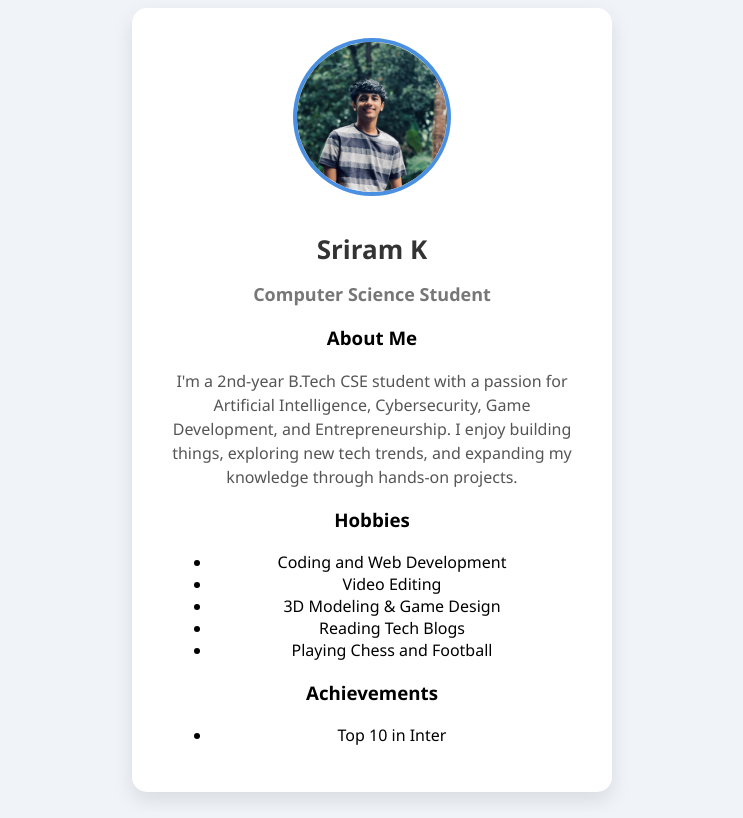
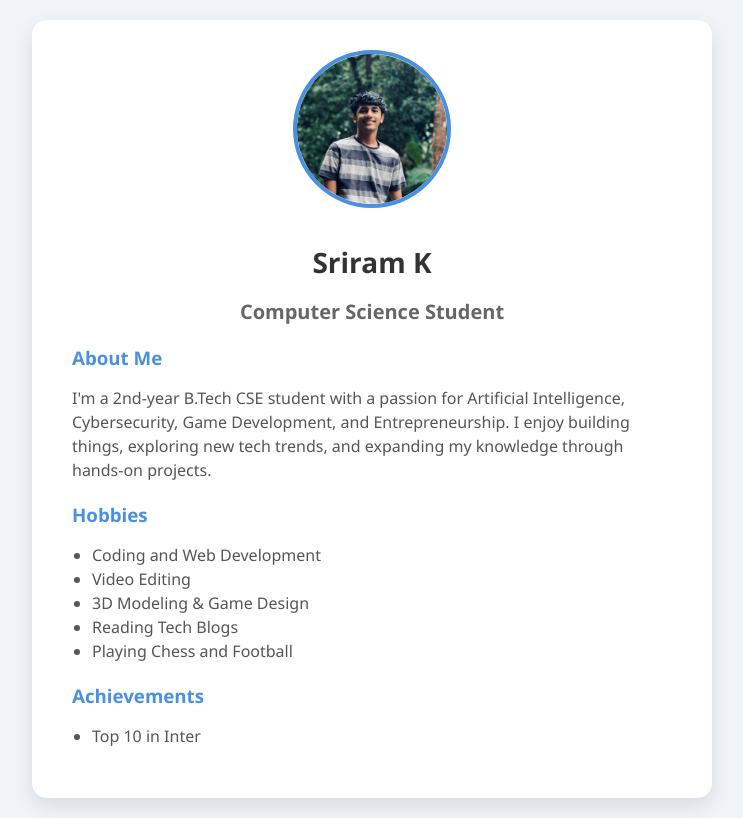
Before and after one commit to Sriram02112005/biographypage, a plain HTML site: page index.html in a window 1280 px wide. Shown: the whole page, without its empty margins (268-1011 px from the left). Drawn offline with Linux system fonts and the light colour scheme.

Commit message:
Update style.css

```diff
--- a/style.css
+++ b/style.css
@@ -6,7 +6,7 @@ body {
   display: flex;
   justify-content: center;
   align-items: center;
-  height: 100vh;
+  min-height: 100vh;
 }
 
 .container {
@@ -19,7 +19,7 @@ body {
   border-radius: 15px;
   box-shadow: 0 8px 20px rgba(0, 0, 0, 0.1);
   text-align: center;
-  max-width: 400px;
+  max-width: 600px;
 }
 
 .profile-img {
@@ -33,33 +33,32 @@ body {
 
 h1 {
   margin: 10px 0 5px;
-  font-size: 26px;
+  font-size: 28px;
   color: #333;
 }
 
 h2 {
-  font-size: 18px;
-  color: #777;
-  margin-bottom: 15px;
+  font-size: 20px;
+  color: #666;
+  margin-bottom: 20px;
 }
 
-p {
+.section {
+  text-align: left;
+  margin: 20px 0;
+}
+
+.section h3 {
+  color: #4a90e2;
+  margin-bottom: 10px;
+}
+
+.section p, .section ul {
   font-size: 16px;
   color: #555;
   line-height: 1.5;
 }
 
-.links a {
-  display: inline-block;
-  margin: 10px;
-  text-decoration: none;
-  color: #fff;
-  background: #4a90e2;
-  padding: 10px 20px;
-  border-radius: 8px;
-  transition: background 0.3s;
+.section ul {
+  padding-left: 20px;
 }
-
-.links a:hover {
-  background: #357ab8;
-}
```
